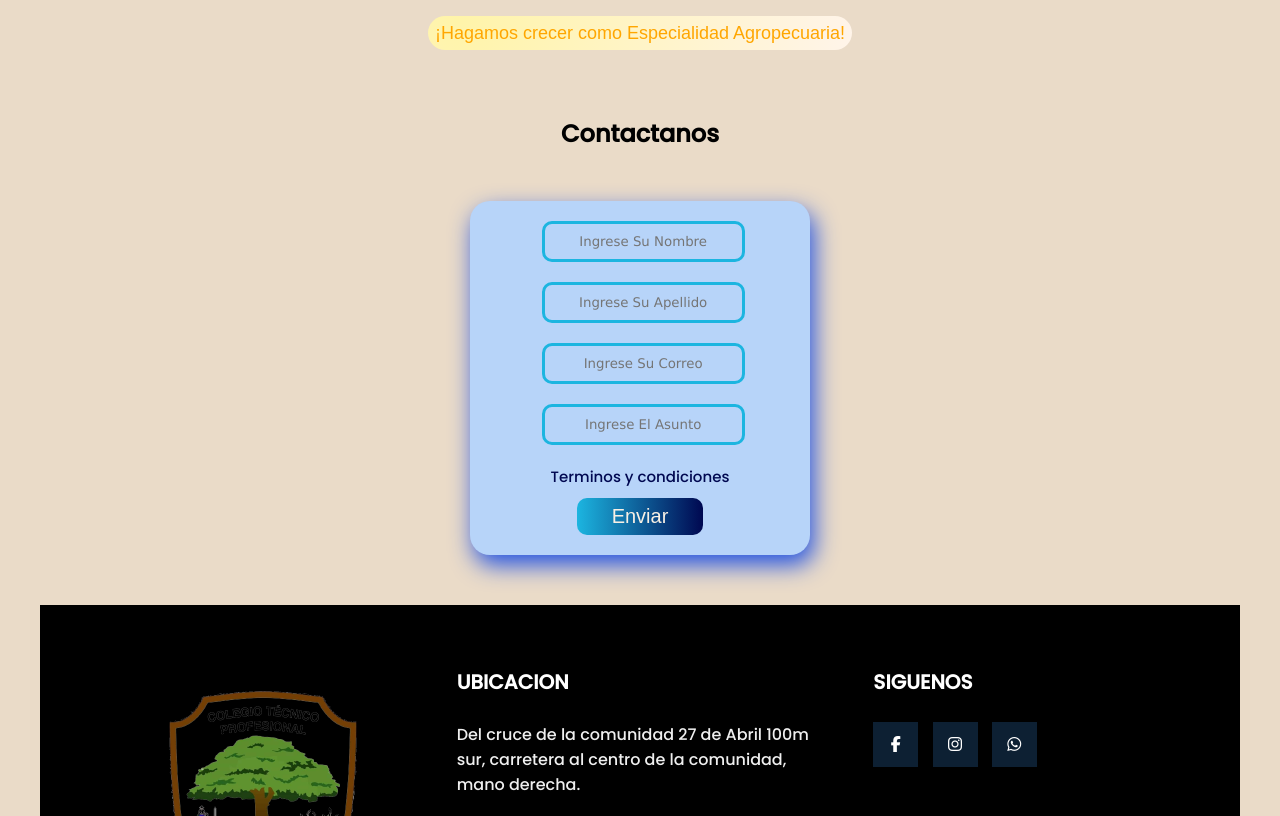
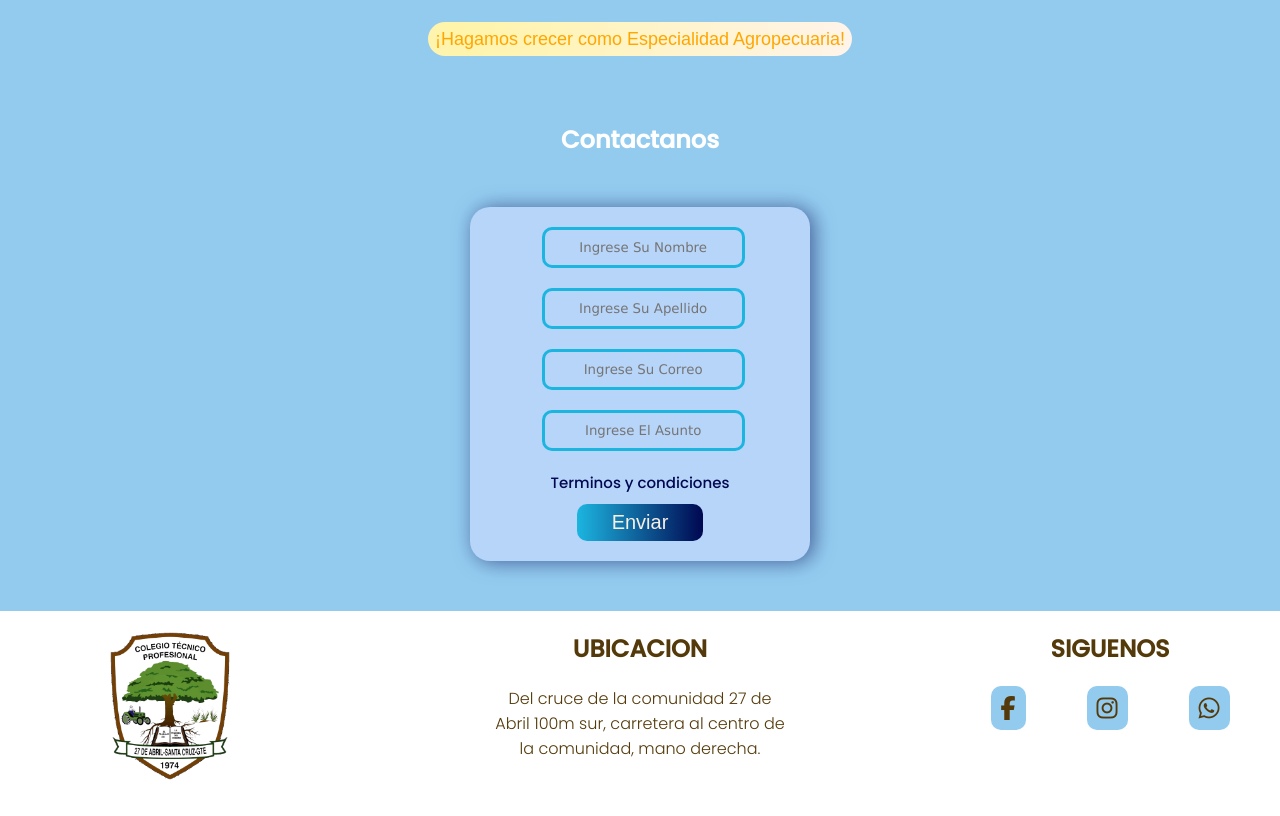
Before and after one commit to Axelito10Campos/PaginaKeilyn.github.io, a plain HTML site: page index.html in a window 1280 px wide. Shown: the part 1984-2800 px from the top of the page. Drawn offline with Linux system fonts and the light colour scheme; a web font is replaced by a local one.

Commit message:
Pagina Lista

```diff
--- a/css/estilos.css
+++ b/css/estilos.css
@@ -1,10 +1,11 @@
-@import url('https://fonts.googleapis.com/css2?family=Aclonica&family=Courgette&family=Gluten:wght@100;300;500&family=Poppins:wght@200;500&display=swap');
+@import url('https://fonts.googleapis.com/css2?family=Aclonica&family=Courgette&family=Gluten:wght@100;300;500&family=Jura:wght@300;500&family=Poppins:wght@200;300;500&display=swap');
 body {
     font-family: 'Poppins', sans-serif;
     font-size: 16px;
-    background-color: #EADBC8;
+    background-color: #93cbef;
+    /* background-image: linear-gradient(135deg, #93cbef 0%, #9599E2 100%); */
+    padding: 0px;
     margin: 0px;
-    padding: 0px;
   }
   .contenedor {
     width: 90%;
@@ -15,11 +16,10 @@ body {
 header {
     position: relative;
     background-color: #fff ;
-    background-repeat: no-repeat;
-    /* background-size: cover; */
     background-position: center;
     height: 400px;
     text-align: center;
+
 }
 .contenedor .menu {
     display: flex;
@@ -28,6 +28,7 @@ header {
     font-size: 20px;
     font-family: 'Gluten', cursive;
     font-weight: 300;
+    color: #000851;
 }
 .contenedor .Titulo {
     display: flex;
@@ -78,6 +79,7 @@ header {
 .Contenedor-TipAnimales{
     text-align: center;
     padding-top: 50px;
+    color: #fff;
 }
 .Contenedor-TipAnimales h1{
     position: relative;
@@ -89,16 +91,21 @@ header {
     flex-wrap: wrap;
     justify-content:space-around;
     padding-top: 40px;
+
+}
+.Contenedor-TipAnimales .tipos-animales img{
+    margin-bottom: -20px;
 }
 .Contenedor-TipAnimales .tipos-animales h3{
     font-size: medium;
     font-weight: 500;
-    margin-bottom:50px ;
+    color: #000851;
 }
 /* -----------------------------PRODUCTOS----------------------------- */
 .Contenedor-Productos{
     text-align: center;
-
+    color: #fff;
+    margin-top: 80px;
 }
 .Contenedor-Productos .productos-descrip{
     font-weight: l;
@@ -106,6 +113,7 @@ header {
     display: flex;
     justify-content: space-evenly;
     margin: 100px 0px 35px 0px;
+    color: #000851;
 
 }
 .Contenedor-Productos .productos-descrip .imagen{
@@ -121,7 +129,6 @@ header {
     flex-wrap: wrap;
     justify-content: space-around;
     padding-bottom: 50px;
-
 }
 .Contenedor-Productos .productos-LLC #listado{
     background-image: linear-gradient( 109.6deg,  rgba(254,253,205,1) 11.2%, rgba(163,230,255,1) 91.1% );    border-radius: 20px;
@@ -133,17 +140,20 @@ header {
 }
 .Contenedor-Productos .productos-LLC #listado h3{
     font-weight:400;
+    color: #000851;
 }
 .Contenedor-Productos .productos-LLC #listado p{
     font-weight: 100;
     width: 200px;
     margin: 5px;
     margin-top: -20px;
+    color: #000851;
 }
 /*----------------------------------------QUIENES SOMOS----------------------*/
 .Contenedor-Quienes_Somos{
     text-align: center;
     padding-bottom: 50px;
+    color: #fff;
 }
 .Contenedor-Quienes_Somos .quienes_somos-columnas{
     display: flex;
@@ -153,6 +163,7 @@ header {
 }
 .Contenedor-Quienes_Somos .quienes_somos-columnas #columnas{
     padding: 20px;
+    color: #000851;
 }
 .Contenedor-Quienes_Somos .quienes_somos-columnas #columnas h3{
     font-size: medium;
@@ -170,6 +181,7 @@ header {
 /* -----------------------------------CONTACTOS------------------------------------------------------------------------ */
 .Contenedor-Contactanos h1{
     text-align: center;
+    color: #fff;
 }
 .Contenedor-Contactanos Form{
     width: 300px;
@@ -183,7 +195,7 @@ header {
     flex-direction: column;
     align-items: center;
     border-radius: 20px;
-    box-shadow: 4px 10px 23px #2353e2;
+    box-shadow: 4px 1px 20px #0008518b;
 }
 .Contenedor-Contactanos .user-box{
     margin-bottom: 20px;
@@ -218,46 +230,54 @@ header {
     background: linear-gradient(90deg, #000851 0%, #1CB5E0 100%);
 }
 /* -------------------------------------------FOOTER---------------------------------------- */
-.Pie-Pagina .grupo-1{
-    width: 100%;
+.Pie-Pagina {
+    /* width: 100%;
     max-width: 1200px;
     margin: auto;
-    display:grid;
-    grid-template-columns: repeat(3, 1fr);
-    grid-gap:50px;
-    padding: 45px 0px;
-    background-color: #000;
+    overflow: hidden; */
+    background-color: #fff;
+    text-align: center;
 }
-.Pie-Pagina .grupo-1 .box figure{
-    width: 100%;
-    height: 100%;
+.Pie-Pagina .grupo-1{
     display: flex;
-    justify-content: center;
-    align-items: center;
+    flex-wrap: wrap;
+    justify-content: space-between;
+    margin: 20px;
+    align-content: space-around;
+    color: #543a0a;
 }
-.Pie-Pagina .grupo-1 .box figure img{
-    width: 250px;
-}
-.Pie-Pagina .grupo-1 .box h2{
-    color: #fff;
-    margin-bottom: 25px;
-    font-size: 20px;
+.Pie-Pagina .grupo-1 .box{
+    width: 300px;
 }
 .Pie-Pagina .grupo-1 .box p{
-    color: #efefef;
-    margin-bottom: 10px;
+    font-weight: 300;
 }
-.Pie-Pagina .grupo-1 .red-social a{
-    display: inline-block;
+.Pie-Pagina .grupo-1 .box .red-social {
+    display: flex;
+    flex-wrap: wrap;
+    justify-content: space-around;
+}
+.Pie-Pagina .grupo-1 .box .red-social a{
+    color: #543a0a;
     text-decoration: none;
-    width: 45px;
-    height: 45px;
-    line-height: 45px;
+    font-size: 24px;
+    background-color: #93cbef;
+    border-radius: 10px;
+    padding: 10px;
+    transition: .2s;
+}
+.Pie-Pagina .grupo-1 .box .red-social a:hover{
+    background-color: #b7d4f9;
     color: #fff;
-    margin-right: 10px;
-    background-color: #0d2033;
-    text-align: center;
-    transition: all 300ms ease;
+    transform: scale(1.1);
+}
+.Pie-Pagina .grupo-2{
+    display: flex;
+    flex-wrap: wrap;
+    justify-content: center;
+    padding: 20PX;
+    color: #543a0a;
+    background: linear-gradient(to bottom, #fff, #93cbef);
 }
 @media screen and (max-width:1000px) {
     .Contenedor-Productos .productos-descrip{
@@ -273,6 +293,9 @@ header {
     .Contenedor-Productos .productos-descrip .descrip{
         text-align: center;
         margin: 15px;
+    }
+    .Pie-Pagina .grupo-1{
+        justify-content: center;
     }
 }
 @media screen and (max-width:520px) {
--- a/index.html
+++ b/index.html
@@ -23,7 +23,7 @@
                 <h2 class="Ti" id="tres">Ser</h2>
                 <h2 class="Ti" id="cuatro">Guanacastecos</h2>
             </div>
-            <svg preserveAspectRatio="none" class="wave" xmlns="http://www.w3.org/2000/svg" viewBox="0 0 1440 320"><path fill="#EADBC8" fill-opacity="1" d="M0,64L30,101.3C60,139,120,213,180,224C240,235,300,181,360,165.3C420,149,480,171,540,181.3C600,192,660,192,720,170.7C780,149,840,107,900,112C960,117,1020,171,1080,176C1140,181,1200,139,1260,117.3C1320,96,1380,96,1410,96L1440,96L1440,320L1410,320C1380,320,1320,320,1260,320C1200,320,1140,320,1080,320C1020,320,960,320,900,320C840,320,780,320,720,320C660,320,600,320,540,320C480,320,420,320,360,320C300,320,240,320,180,320C120,320,60,320,30,320L0,320Z"></path></svg>
+            <svg preserveAspectRatio="none" class="wave" xmlns="http://www.w3.org/2000/svg" viewBox="0 0 1440 320"><path fill="#93cbef" fill-opacity="1" d="M0,64L30,101.3C60,139,120,213,180,224C240,235,300,181,360,165.3C420,149,480,171,540,181.3C600,192,660,192,720,170.7C780,149,840,107,900,112C960,117,1020,171,1080,176C1140,181,1200,139,1260,117.3C1320,96,1380,96,1410,96L1440,96L1440,320L1410,320C1380,320,1320,320,1260,320C1200,320,1140,320,1080,320C1020,320,960,320,900,320C840,320,780,320,720,320C660,320,600,320,540,320C480,320,420,320,360,320C300,320,240,320,180,320C120,320,60,320,30,320L0,320Z"></path></svg>
         </div>
     </header>
 
@@ -141,7 +141,7 @@
             <div class="box">
                 <figure>
                     <a href="#">
-                        <img src="./recursos/fotos/logoColegio-.png" alt="Logo Colegio" width="200px">
+                        <img src="./recursos/fotos/logoColegio-.png" alt="Logo Colegio" width="158px">
                     </a>
                 </figure>
             </div>
```
